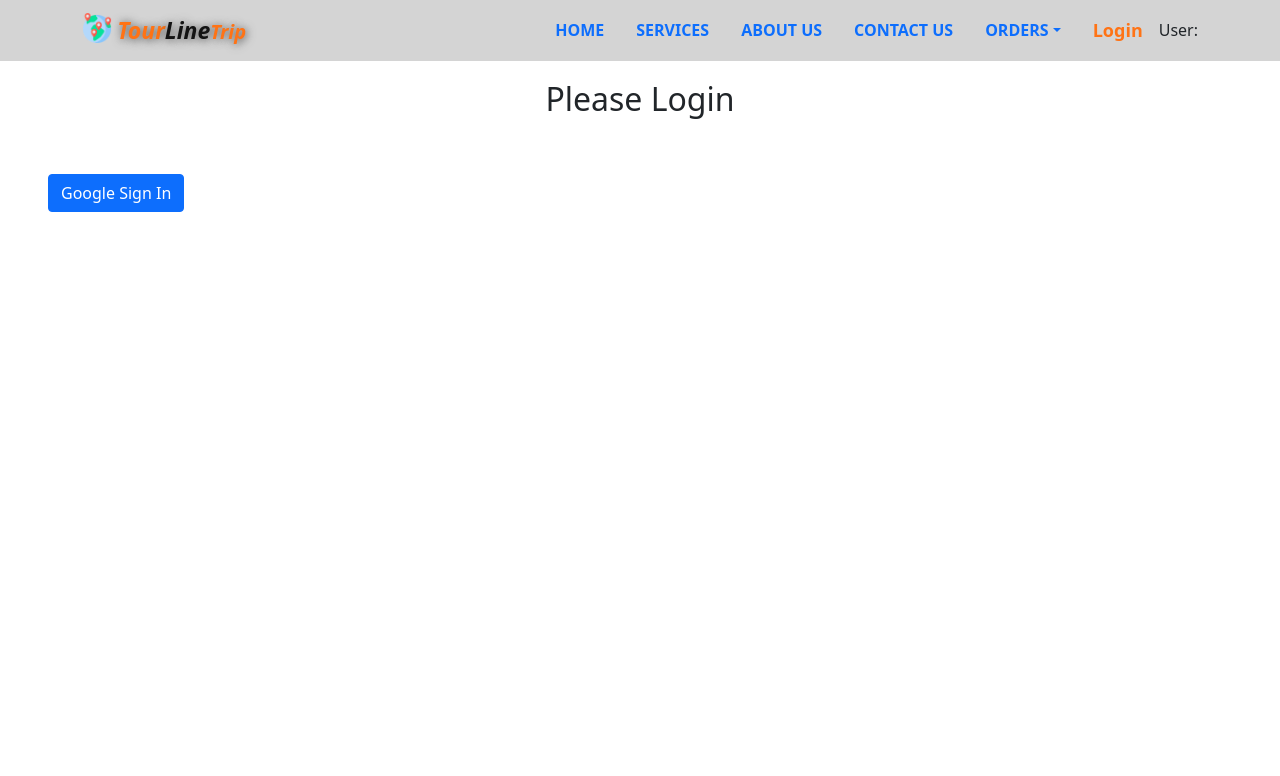
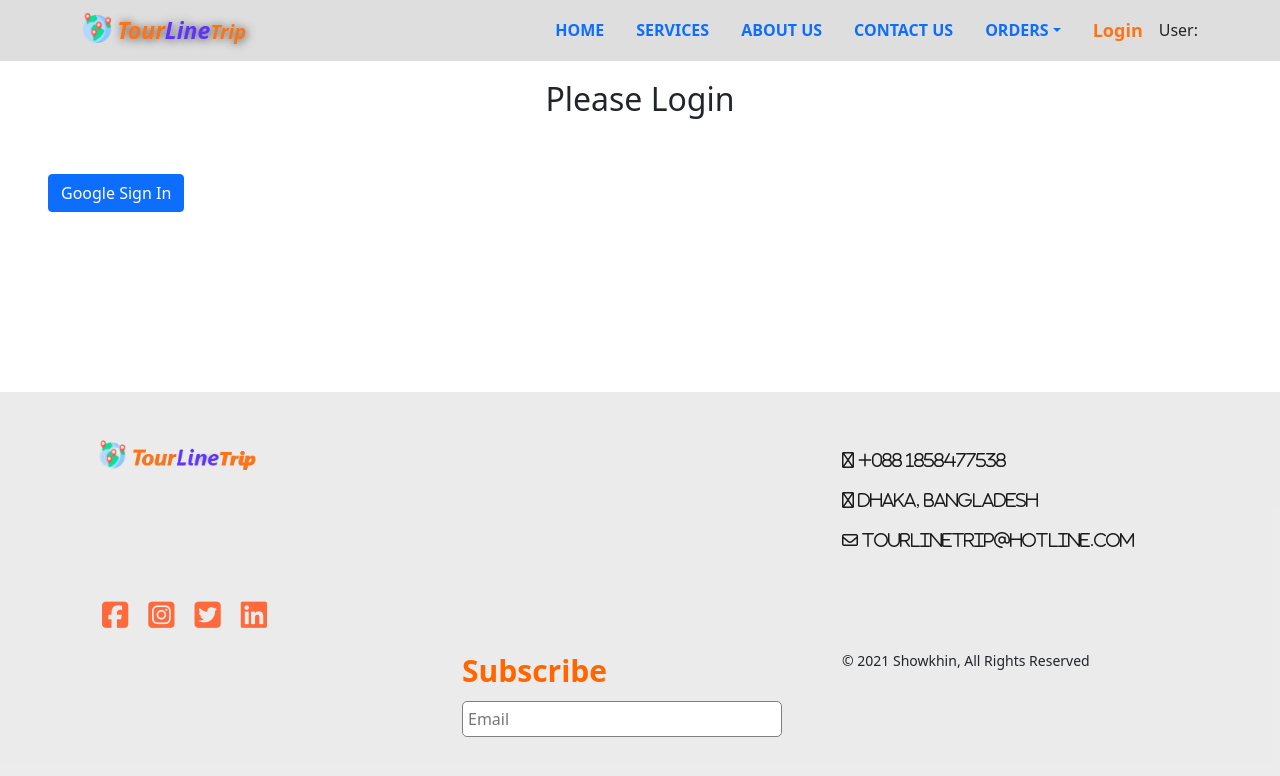
Before and after one commit to showkhin1997/tour-line-trip-client-side, a React (Create React App) app: page /login in a window 1280 px wide. Shown: the top 776 px of the page. Built offline with nearby package versions, Linux system fonts and the light colour scheme; no server answers.

Commit message:
footer added

```diff
--- a/src/App.js
+++ b/src/App.js
@@ -13,6 +13,7 @@ import OrderConfirm from './components/OrderConfirm/OrderConfirm';
 import ManageAllServices from './components/Dashborad/ManageAllProducts/ManageAllServices';
 import UpdateService from './components/Dashborad/UpdateService/UpdateService';
 import MyOrders from './components/MyOrders/MyOrders/MyOrders';
+import Footer from './components/Shared/Footer/Footer';
 
 
 
@@ -54,6 +55,7 @@ function App() {
               <NotFound></NotFound>
             </Route>
           </Switch>
+          <Footer></Footer>
         </Router>
       </AuthProvider>
     </div>
--- a/src/components/Home/ChooseTour/ChooseTour.css
+++ b/src/components/Home/ChooseTour/ChooseTour.css
@@ -1,3 +1,7 @@
+offer-container{
+    margin-bottom: 180px;
+    margin-top: 180px;
+}
 .font-awesome-icon{
     text-align: center;
     font-size: 80px;
--- a/src/components/Home/ChooseTour/ChooseTour.js
+++ b/src/components/Home/ChooseTour/ChooseTour.js
@@ -6,36 +6,36 @@ const ChooseTour = () => {
         <div className="offer-container">
             <h1 className="mt-5 mb-5 text-center section-title">Choose Your Plan</h1>
             <p className="text-center mt-1 w-50 mx-auto text-muted fst-italic">Find your next travel adventure and make it memorable. Explore wildlife, enjoy seaside or book a cruise tour. Check out our popular destinations.</p>
-            <div class="row row-cols-1 row-cols-md-2 g-3 mt-5 mb-5">
-                <div class="col">
-                    <div class="card  border-0">
-                        <i class="fas fa-plane font-awesome-icon"></i>
-                        <div class="card-body">
-                            <h5 class="card-title text-center">Flight</h5>
+            <div className="row row-cols-1 row-cols-md-2 g-3 mt-5 mb-5">
+                <div className="col">
+                    <div className="card  border-0">
+                        <i className="fas fa-plane font-awesome-icon"></i>
+                        <div className="card-body">
+                            <h5 className="card-title text-center">Flight</h5>
                         </div>
                     </div>
                 </div>
-                <div class="col">
-                    <div class="card border-0">
-                        <i class="fas fa-ship font-awesome-icon"></i>
-                        <div class="card-body">
-                            <h5 class="card-title text-center">Crusises</h5>
+                <div className="col">
+                    <div className="card border-0">
+                        <i className="fas fa-ship font-awesome-icon"></i>
+                        <div className="card-body">
+                            <h5 className="card-title text-center">Crusises</h5>
                         </div>
                     </div>
                 </div>
-                <div class="col">
-                    <div class="card border-0">
-                        <i class="fas fa-hiking font-awesome-icon"></i>
-                        <div class="card-body">
-                            <h5 class="card-title text-center">Advanture</h5>
+                <div className="col">
+                    <div className="card border-0">
+                        <i className="fas fa-hiking font-awesome-icon"></i>
+                        <div className="card-body">
+                            <h5 className="card-title text-center">Advanture</h5>
                         </div>
                     </div>
                 </div>
-                <div class="col">
-                    <div class="card border-0">
-                        <i class="fas fa-mountain font-awesome-icon"></i>
-                        <div class="card-body">
-                            <h5 class="card-title text-center">Wildlife</h5>
+                <div className="col">
+                    <div className="card border-0">
+                        <i className="fas fa-mountain font-awesome-icon"></i>
+                        <div className="card-body">
+                            <h5 className="card-title text-center">Wildlife</h5>
                         </div>
                     </div>
                 </div>
--- a/src/components/Home/Home/Home.js
+++ b/src/components/Home/Home/Home.js
@@ -7,7 +7,7 @@ import './Home.css';
 
 const Home = () => {
     return (
-        <div className="container">
+        <div className="container" id="home">
             <div className="banner-text-style">
                 <h1 className="banner-text">
                     <span className="me-3 word-wrap welcome-text-banner">WELCOME</span>
--- a/src/components/Login/Login/Login.js
+++ b/src/components/Login/Login/Login.js
@@ -19,7 +19,7 @@ const Login = () => {
 
 
     return (
-        <div className="login-container">
+        <div className="login-container" id="login">
             <h2 className="text-center mt-5">Please Login</h2>
             <button className="btn btn-primary mt-5 ms-5" onClick={handleGoogleLogin}>Google Sign In</button>
         </div>
--- /dev/null
+++ b/src/components/Shared/Footer/Footer.css
@@ -0,0 +1,30 @@
+.footer-container{
+    background-color: rgba(231, 231, 231, 0.808);
+    padding: 40px;
+    margin-top: 180px;
+}
+.title-img-style{
+    width: 200px;
+}
+.contuct-icon{
+    margin-top: 20px;
+    color: rgb(26, 26, 26);
+    font-weight: 400;
+}
+.input-subscribe{
+    border-radius: 5px;
+    border: 1px solid gray;
+    width: 90%;
+    padding: 5px;
+}
+.subcribe-text{
+    font-size: 30px;
+    color: rgb(255, 102, 0);
+    font-weight: 600;
+    width: 50%;
+}
+.social-fab-icon{
+    margin-left: 20px;
+    font-size: 30px;
+    color: rgb(255, 106, 60);
+}
--- /dev/null
+++ b/src/components/Shared/Footer/Footer.js
@@ -0,0 +1,38 @@
+import React from 'react';
+import './Footer.css';
+import titleImage from '../../../images/title.png';
+
+const Footer = () => {
+    return (
+        <div className="footer-container" id="contact">
+
+            <div className="container">
+                <div className="row">
+                    <div className="col-sm-8">
+                        <img src={titleImage} alt="" className="title-img-style" />
+                    </div>
+                    <div className="col-sm-4 mb-5">
+                        <i className="fas fa-phone-alt contuct-icon"> +088 1858477538</i><br />
+                        <i className="fas fa-map-marker-alt contuct-icon"> Dhaka, bangladesh</i><br />
+                        <i className="fas fa-envelope contuct-icon"> tourlinetrip@hotline.com</i><br />
+                    </div>
+                </div>
+                <div className="row mb-4">
+                    <div className="col-sm">
+                        <i className="fab fa-facebook-square social-fab-icon"></i>
+                        <i className="fab fa-instagram-square social-fab-icon"></i>
+                        <i className="fab fa-twitter-square social-fab-icon"></i>
+                        <i className="fab fa-linkedin social-fab-icon"></i>
+                    </div>
+                    <div className="col-sm mt-5">
+                        <label htmlFor="subscribe" className="mb-2 subcribe-text">Subscribe</label><br />
+                        <input className="input-subscribe" type="text" name="" id="" placeholder="Email" />
+                    </div>
+                    <div className="col-sm mt-5"><small className="text-center text-mute">© 2021 Showkhin, All Rights Reserved</small></div>
+                </div>
+            </div>
+        </div>
+    );
+};
+
+export default Footer;
--- a/src/components/Shared/Header/Header.css
+++ b/src/components/Shared/Header/Header.css
@@ -1,8 +1,8 @@
 .navbar-style{
-    background-color: rgba(104, 104, 104, 0.288);
+    background-color: rgba(184, 184, 184, 0.466);
 }
 .tour-text{
-    font-weight: 900;
+    font-weight: 700;
     color: rgb(255, 115, 21);
     font-size: 23px;
     text-shadow: 1px 1px 10px rgb(65, 65, 65);
@@ -13,7 +13,7 @@
     font-size: 20px;
 }
 .line-text{
-    color: rgb(19, 19, 19);
+    color: rgb(95, 51, 255);
 }
 .login-button{
     color: rgb(255, 115, 21);
--- a/src/components/Shared/Header/Header.js
+++ b/src/components/Shared/Header/Header.js
@@ -28,10 +28,10 @@ const Header = () => {
                             <span className="trip-text tour-text">Trip</span></Navbar.Brand>
                         <Navbar.Toggle />
                         <Navbar.Collapse className="justify-content-end">
-                            <Nav.Link as={Link} to="/home" className="text-primary fw-bold">HOME</Nav.Link>
+                            <Nav.Link as={HashLink} to="/home#home" className="text-primary fw-bold">HOME</Nav.Link>
                             <Nav.Link as={HashLink} to="/home#services" className="text-primary fw-bold">SERVICES</Nav.Link>
                             <Nav.Link as={Link} to="/about" className="text-primary fw-bold">ABOUT US</Nav.Link>
-                            <Nav.Link as={Link} to="/contact" className="text-primary fw-bold">CONTACT US</Nav.Link>
+                            <Nav.Link as={HashLink} to="/contact#contact" className="text-primary fw-bold">CONTACT US</Nav.Link>
                             <NavDropdown className="text-white fw-bold" title="ORDERS" id="collasible-nav-dropdown">
                                 <Nav.Link as={Link} to="/myorders" className="dropdown-text">MY ORDERS</Nav.Link>
                                 <Nav.Link as={Link} to="/dashboard" className="dropdown-text">DASHBOARD</Nav.Link>
@@ -41,7 +41,7 @@ const Header = () => {
                             {
                                 user?.email ? <Button onClick={logOut} className="logout-button me-2" variant="light">Log out</Button>
                                     :
-                                    <Nav.Link as={Link} to="/login" className="login-button">Login</Nav.Link>
+                                    <Nav.Link as={HashLink} to="/login#login" className="login-button">Login</Nav.Link>
 
                             }
                             <Navbar.Text className="text-dark">
```
Also changed, not shown: src/images/title.png (added).
